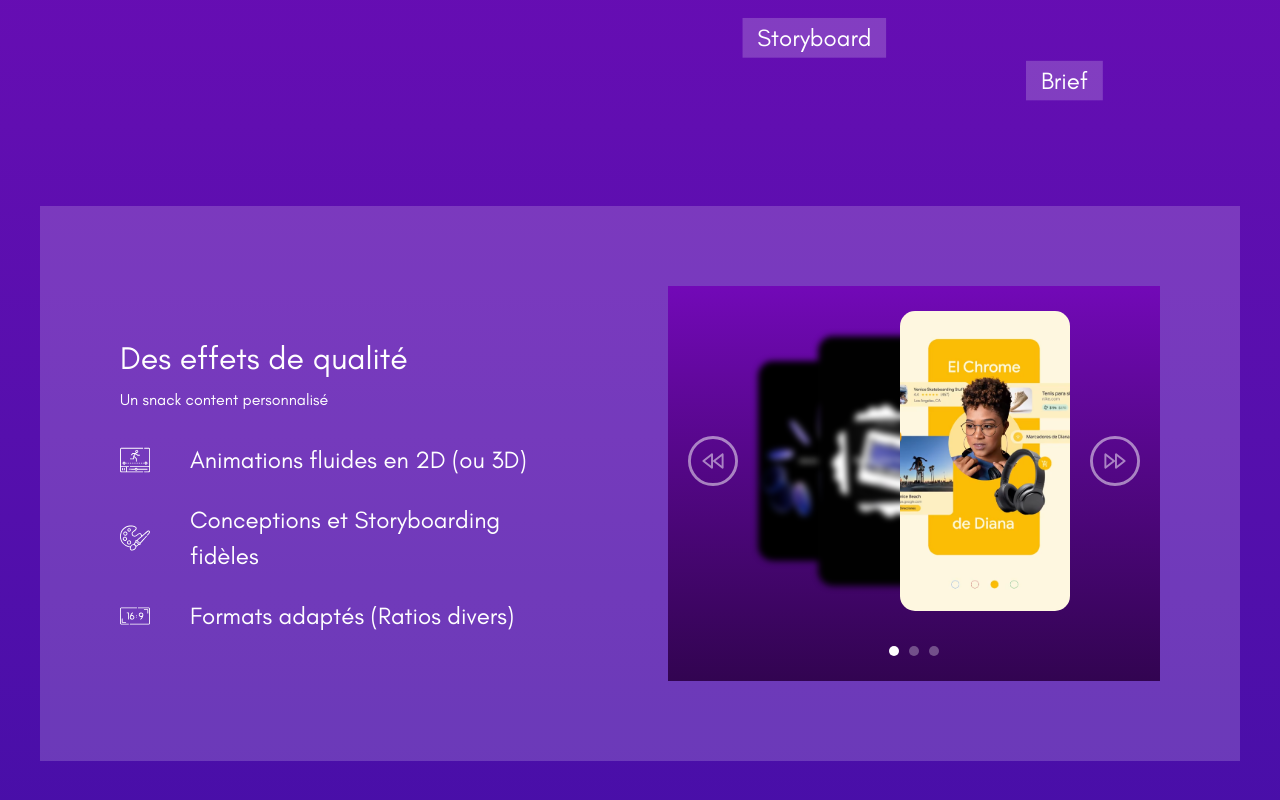
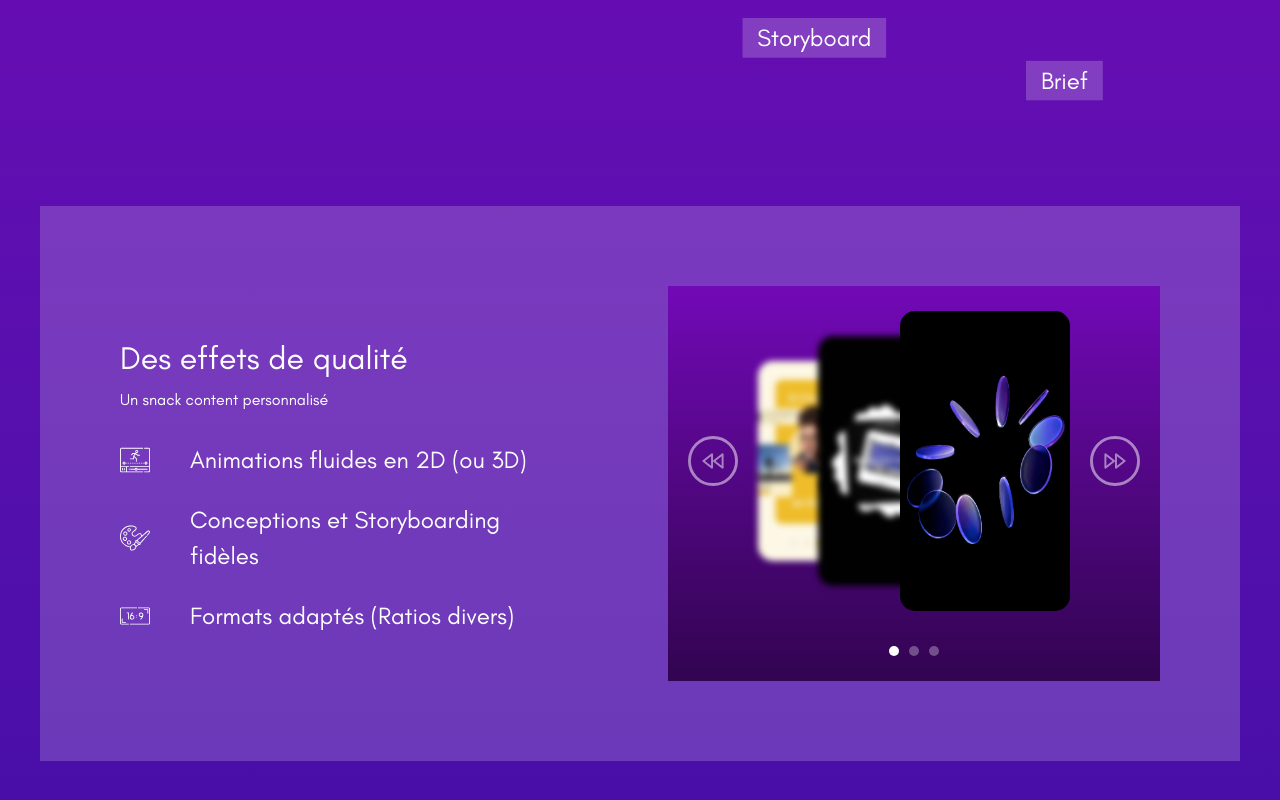
Before and after one commit to 4skygroup/snackly, a React (Vite) app: page /Motion in a window 1280 px wide. Shown: the part 456-1256 px from the top of the page. Built offline with nearby package versions, Linux system fonts and the light colour scheme.

Commit message:
Image without text

```diff
--- a/src/pages/Motion.tsx
+++ b/src/pages/Motion.tsx
@@ -221,7 +221,7 @@ export default function Motion() {
                   <img
                     src="/images/Motion1.webp"
                     alt="motion 1"
-                    className={`${getOrder(1)}`}
+                    className={`${getOrder(1)} object-cover`}
                     loading="lazy"
                   />
                   <img
@@ -233,7 +233,7 @@ export default function Motion() {
                   <img
                     src="/images/Motion3.webp"
                     alt="motion 3"
-                    className={`${getOrder(3)} object-cover`}
+                    className={`${getOrder(3)}`}
                     loading="lazy"
                   />
                 </div>
```
Also changed, not shown: public/images/Motion1.webp, public/images/Motion3.webp.
